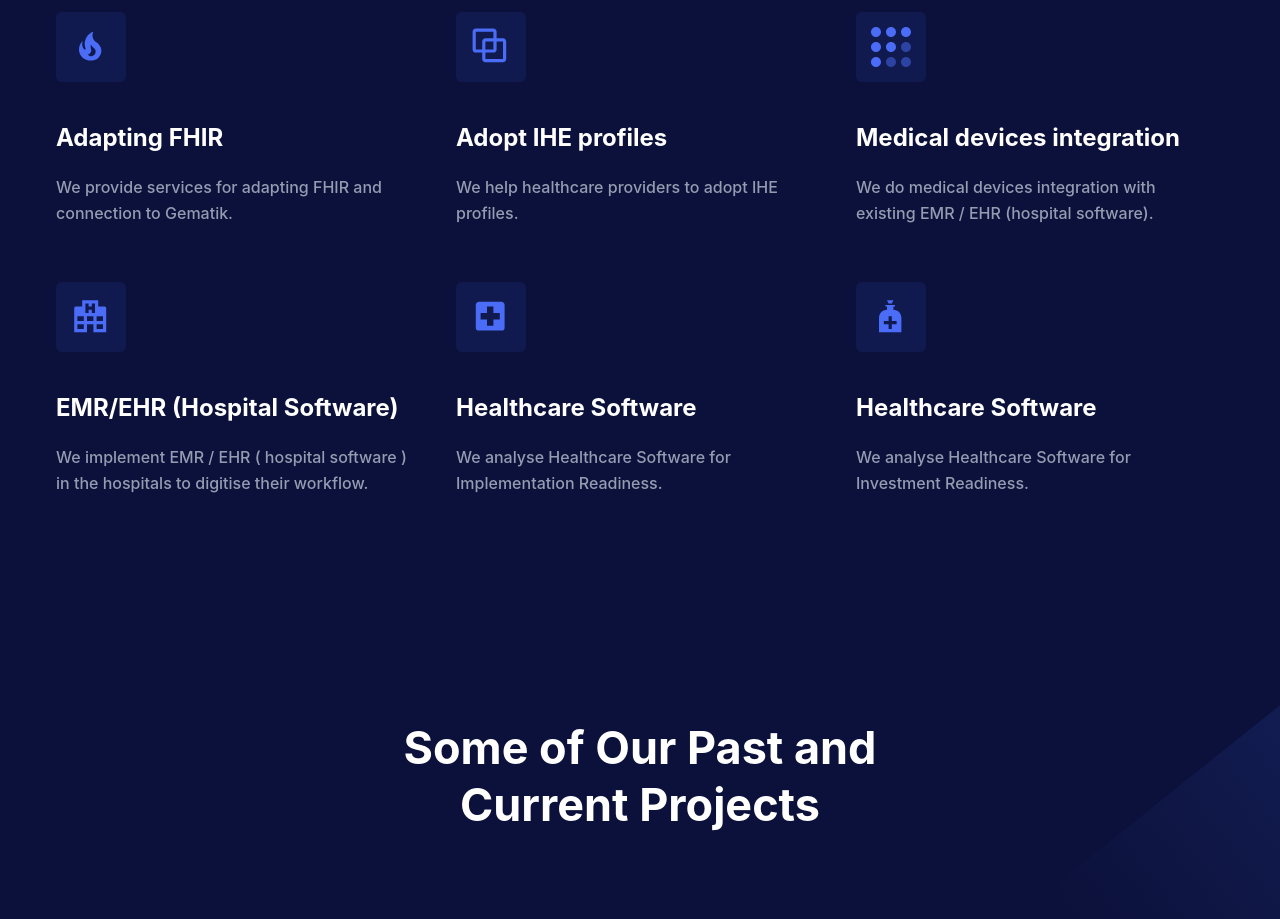
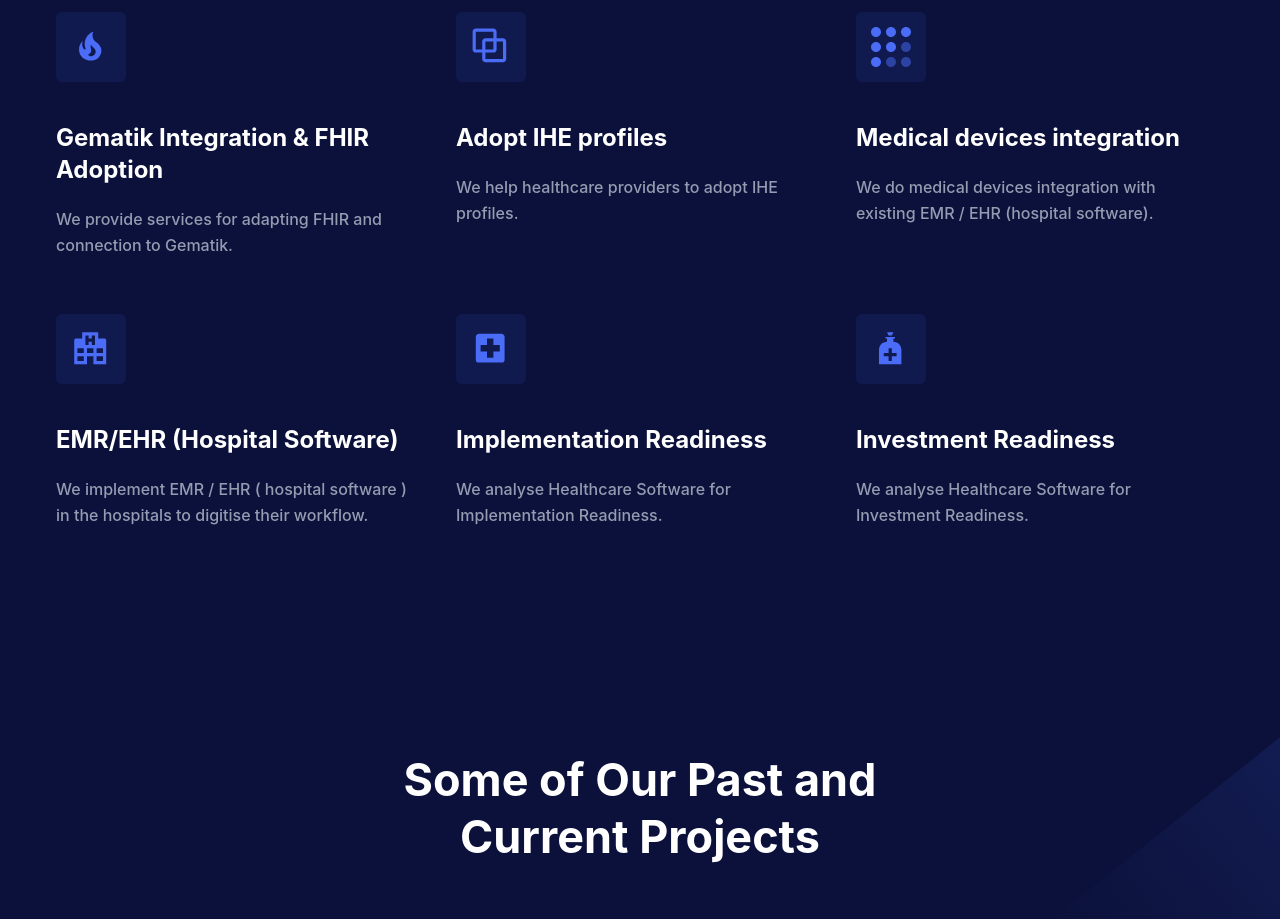
Before and after one commit to aseno-gmbh/aseno-gmbh.github.io, a Next.js app: page /healthcare in a window 1280 px wide. Shown: the part 1040-1959 px from the top of the page. Built offline with nearby package versions, Linux system fonts and the light colour scheme.

Commit message:
Update list of services in healthcare page #12

```diff
--- a/components/HealthcareServices/healthcareServicesData.jsx
+++ b/components/HealthcareServices/healthcareServicesData.jsx
@@ -6,7 +6,7 @@ const healthcareServicesData = [
         <path d="M17.66 11.2C17.43 10.9 17.15 10.64 16.89 10.38C16.22 9.78 15.46 9.35 14.82 8.72C13.33 7.26 13 4.85 13.95 3C13 3.23 12.17 3.75 11.46 4.32C8.87 6.4 7.85 10.07 9.07 13.22C9.11 13.32 9.15 13.42 9.15 13.55C9.15 13.77 9 13.97 8.8 14.05C8.57 14.15 8.33 14.09 8.14 13.93C8.08 13.88 8.04 13.83 8 13.76C6.87 12.33 6.69 10.28 7.45 8.64C5.78 10 4.87 12.3 5 14.47C5.06 14.97 5.12 15.47 5.29 15.97C5.43 16.57 5.7 17.17 6 17.7C7.08 19.43 8.95 20.67 10.96 20.92C13.1 21.19 15.39 20.8 17.03 19.32C18.86 17.66 19.5 15 18.56 12.72L18.43 12.46C18.22 12 17.66 11.2 17.66 11.2M14.5 17.5C14.22 17.74 13.76 18 13.4 18.1C12.28 18.5 11.16 17.94 10.5 17.28C11.69 17 12.4 16.12 12.61 15.23C12.78 14.43 12.46 13.77 12.33 13C12.21 12.26 12.23 11.63 12.5 10.94C12.69 11.32 12.89 11.7 13.13 12C13.9 13 15.11 13.44 15.37 14.8C15.41 14.94 15.43 15.08 15.43 15.23C15.46 16.05 15.1 16.95 14.5 17.5H14.5Z" />
       </svg>
     ),
-    title: "Adapting FHIR",
+    title: "Gematik Integration & FHIR Adoption",
     paragraph:
       "We provide services for adapting FHIR and connection to Gematik.",
   },
@@ -53,7 +53,7 @@ const healthcareServicesData = [
         <path d="M18,14H14V18H10V14H6V10H10V6H14V10H18M19,3H5C3.89,3 3,3.89 3,5V19A2,2 0 0,0 5,21H19A2,2 0 0,0 21,19V5C21,3.89 20.1,3 19,3Z" />
       </svg>
     ),
-    title: "Healthcare Software",
+    title: "Implementation Readiness",
     paragraph: "We analyse Healthcare Software for Implementation Readiness.",
   },
   {
@@ -63,7 +63,7 @@ const healthcareServicesData = [
         <path d="M13 4H11L10 2H14L13 4M14 8V6H15V5H9V6H10V8C7.24 8 5 10.24 5 13V22H19V13C19 10.24 16.76 8 14 8M16 17H13V20H11V17H8V15H11V12H13V15H16V17Z" />
       </svg>
     ),
-    title: "Healthcare Software",
+    title: "Investment Readiness",
     paragraph: "We analyse Healthcare Software for Investment Readiness.",
   },
 ];
```
